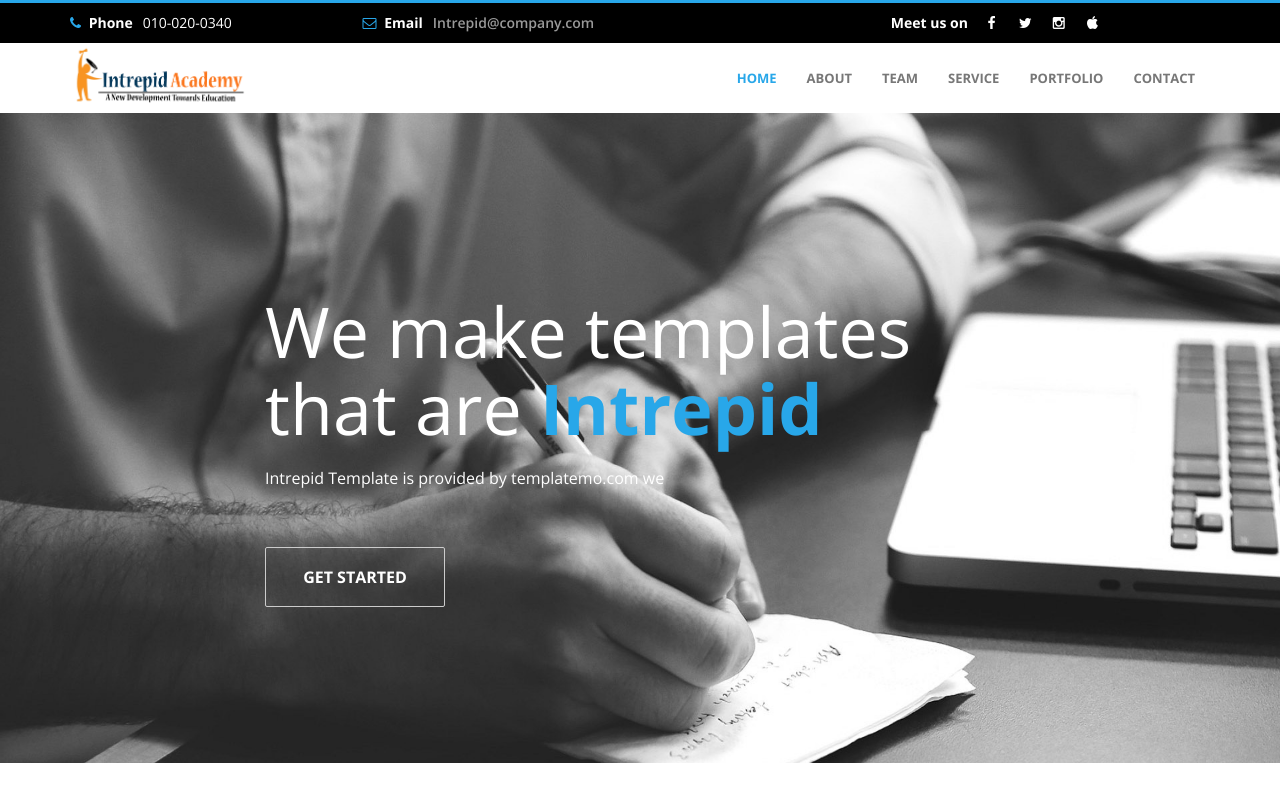
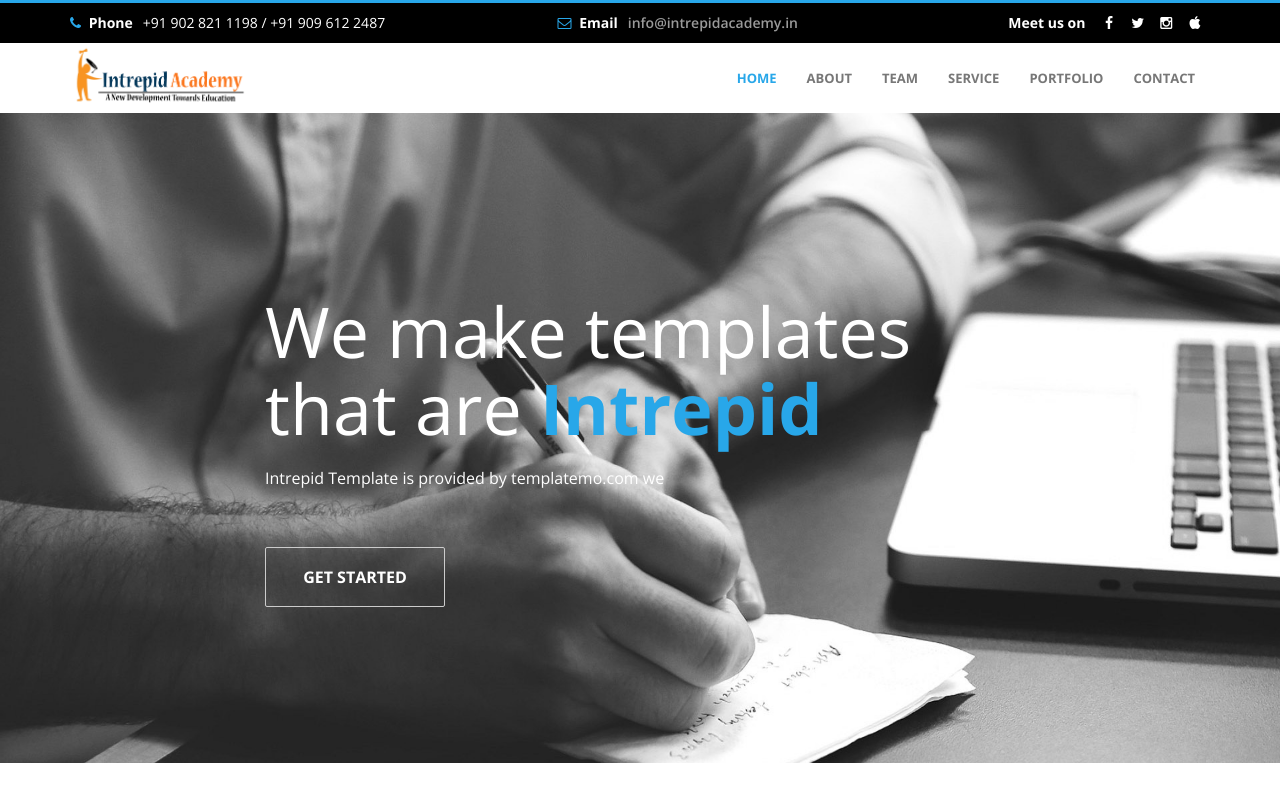
Before and after one commit to rhushi-lokhande/intrepid, a website: page index.html in a window 1280 px wide. Shown: the top 800 px of the page. Drawn offline with nearby package versions, Linux system fonts and the light colour scheme.

Commit message:
update phone and email

```diff
--- a/css/templatemo-style.css
+++ b/css/templatemo-style.css
@@ -510,7 +510,7 @@ header .social-icon li a
 		text-decoration: none;
 		-webkit-transition: all 0.4s ease-in-out;
 		        transition: all 0.4s ease-in-out;
-		margin-right: 10px;
+		margin-right: 5px;
 	}
 .social-icon li a:hover
 	{
--- a/index.html
+++ b/index.html
@@ -42,13 +42,13 @@
         <header>
             <div class="container">
                 <div class="row">
-                    <div class="col-md-3 col-sm-4 col-xs-12">
-                        <p><i class="fa fa-phone"></i><span> Phone</span>010-020-0340</p>
+                    <div class="col-md-5 col-sm-4 col-xs-12">
+                        <p><i class="fa fa-phone"></i><span> Phone</span>+91 902 821 1198 / +91 909 612 2487 </p>
+                    </div>
+                    <div class="col-md-4 col-sm-4 col-xs-12">
+                        <p><i class="fa fa-envelope-o"></i><span> Email</span><a href="#">info@intrepidacademy.in</a></p>
                     </div>
                     <div class="col-md-3 col-sm-4 col-xs-12">
-                        <p><i class="fa fa-envelope-o"></i><span> Email</span><a href="#">Intrepid@company.com</a></p>
-                    </div>
-                    <div class="col-md-5 col-sm-4 col-xs-12">
                         <ul class="social-icon">
                             <li><span>Meet us on</span></li>
                             <li><a href="#" class="fa fa-facebook"></a></li>
```
